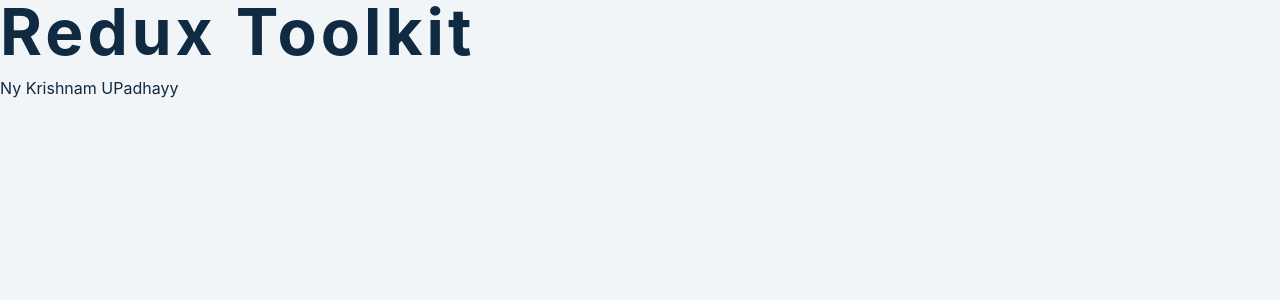
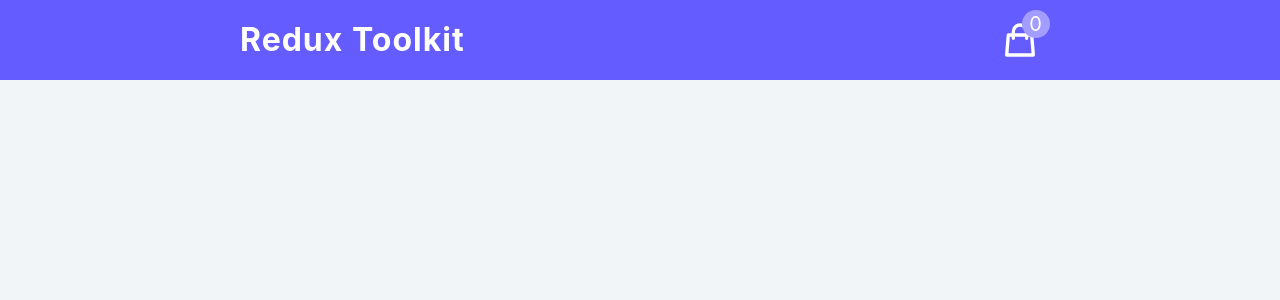
Before and after one commit to Krishnam-Upadhyay/Redux, a React (Create React App) app: page / in a window 1280 px wide. Shown: the top 300 px of the page. Built offline with nearby package versions, Linux system fonts and the light colour scheme.

Commit message:
1 file modified, 3 added

```diff
--- a/src/App.js
+++ b/src/App.js
@@ -1,11 +1,13 @@
-import React from "react";
-import "./style.css";
+import './style.css';
+import React from 'react';
+import Navbar from './components/Navbar/Navbar';
+
 
 export default function App() {
   return (
     <div>
-      <h1>Redux toolkit</h1>
-      <p>Ny Krishnam UPadhayy</p>
+
+     <Navbar/>
     </div>
   );
 }
--- /dev/null
+++ b/src/components/Navbar/Navbar.js
@@ -0,0 +1,23 @@
+import { CartIcon } from './../icon';
+import { useSelector } from 'react-redux';
+import React from 'react';
+
+const Navbar = () => {
+  const { amount } = useSelector((store) => store.cart);
+  return (
+    <>
+      <nav>
+        <div className='nav-center'>
+          <h3>redux toolkit</h3>
+          <div className='nav-container'>
+            <CartIcon />
+            <div className='amount-container'>
+              <p className='total-amount'>{amount}</p>
+            </div>
+          </div>
+        </div>
+      </nav>
+    </>
+  );
+};
+export default Navbar;
--- /dev/null
+++ b/src/components/icon.js
@@ -0,0 +1,49 @@
+import React from 'react';
+export const CartIcon = () => {
+  return (
+    <svg
+      xmlns="http://www.w3.org/2000/svg"
+      className="h-6 w-6 "
+      fill="none"
+      viewBox="0 0 24 24"
+      stroke="currentColor"
+      strokeWidth={2}
+    >
+      <path
+        strokeLinecap="round"
+        strokeLinejoin="round"
+        d="M16 11V7a4 4 0 00-8 0v4M5 9h14l1 12H4L5 9z"
+      />
+    </svg>
+  );
+};
+
+export const ChevronDown = () => {
+  return (
+    <svg
+      xmlns="http://www.w3.org/2000/svg"
+      className="h-6 w-6"
+      fill="none"
+      viewBox="0 0 24 24"
+      stroke="currentColor"
+      strokeWidth={2}
+    >
+      <path strokeLinecap="round" strokeLinejoin="round" d="M19 9l-7 7-7-7" />
+    </svg>
+  );
+};
+
+export const ChevronUp = () => {
+  return (
+    <svg
+      xmlns="http://www.w3.org/2000/svg"
+      className="h-6 w-6"
+      fill="none"
+      viewBox="0 0 24 24"
+      stroke="currentColor"
+      strokeWidth={2}
+    >
+      <path strokeLinecap="round" strokeLinejoin="round" d="M5 15l7-7 7 7" />
+    </svg>
+  );
+};
```
Also changed, not shown: src/components/cartItems.js (added, +32 -0 lines).
